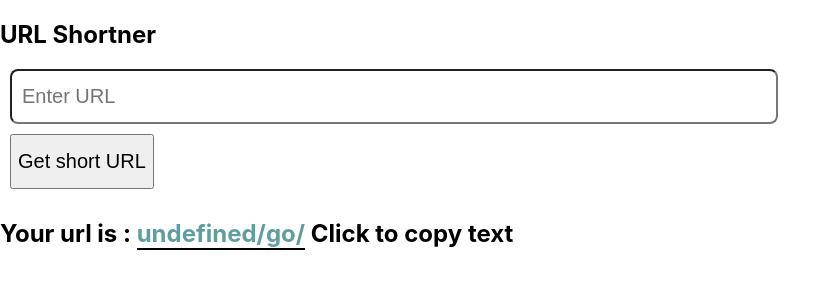
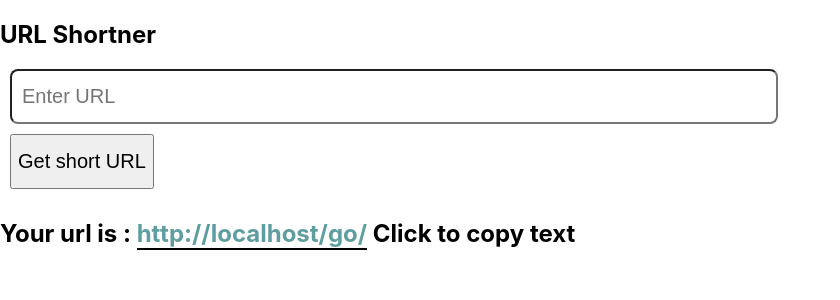
Before and after one commit to krishna8223/Link-shortner, a Next.js app: page / in a window 1280 px wide. Shown: the top 300 px of the page, without its empty margins (0-840 px from the left). Built offline with nearby package versions, Linux system fonts and the light colour scheme.

Commit message:
added path url

```diff
--- a/pages/index.js
+++ b/pages/index.js
@@ -1,12 +1,22 @@
 import axios from 'axios'
-import { useState ,useRef} from 'react'
+import { useState ,useRef, useEffect} from 'react'
 import Link from 'next/link'
 import Head from 'next/head'
 
 export default function Home() {
   const [longUrl, setLongUrl] = useState('')
   const [shortUrl, setShortUrl] = useState('')
+  const [baseUrl, SetbaseUrl] = useState('')
+  const [loading, Setloading] = useState('')
   const inputValue = useRef()
+
+  useEffect(()=>{
+    SetbaseUrl(window.location.origin)
+  })
+  // if( typeof window != 'undefined'){
+    //  baseUrl = window.location.origin
+  // }
+  console.log(baseUrl);
 
   const handleUrl = async (e) => {
     e.preventDefault()
@@ -15,7 +25,12 @@ export default function Home() {
       alert("please give a valid link")
       return
     }
+    Setloading(true)
     const result =await axios.post('/api/shorten',{longUrl})
+    if(result.data){
+      Setloading(false)
+    }
+
 
 
     setShortUrl('')
@@ -44,7 +59,13 @@ export default function Home() {
         <button type="submit">Get short URL</button>
 
       </form>
-      <h2>Your url is : <span className='copy' onClick={copyText} ref={inputValue}>{`${process.env.NEXT_PUBLIC_VERCEL_URL}/go/${shortUrl}`}</span> Click to copy text</h2>
+      {
+        loading?
+        <h3>Loading...</h3>
+        :
+        ''
+      }
+      <h2>Your url is : <span className='copy' onClick={copyText} ref={inputValue}>{`${baseUrl}/go/${shortUrl}`}</span> Click to copy text</h2>
 
     </>
 
```
